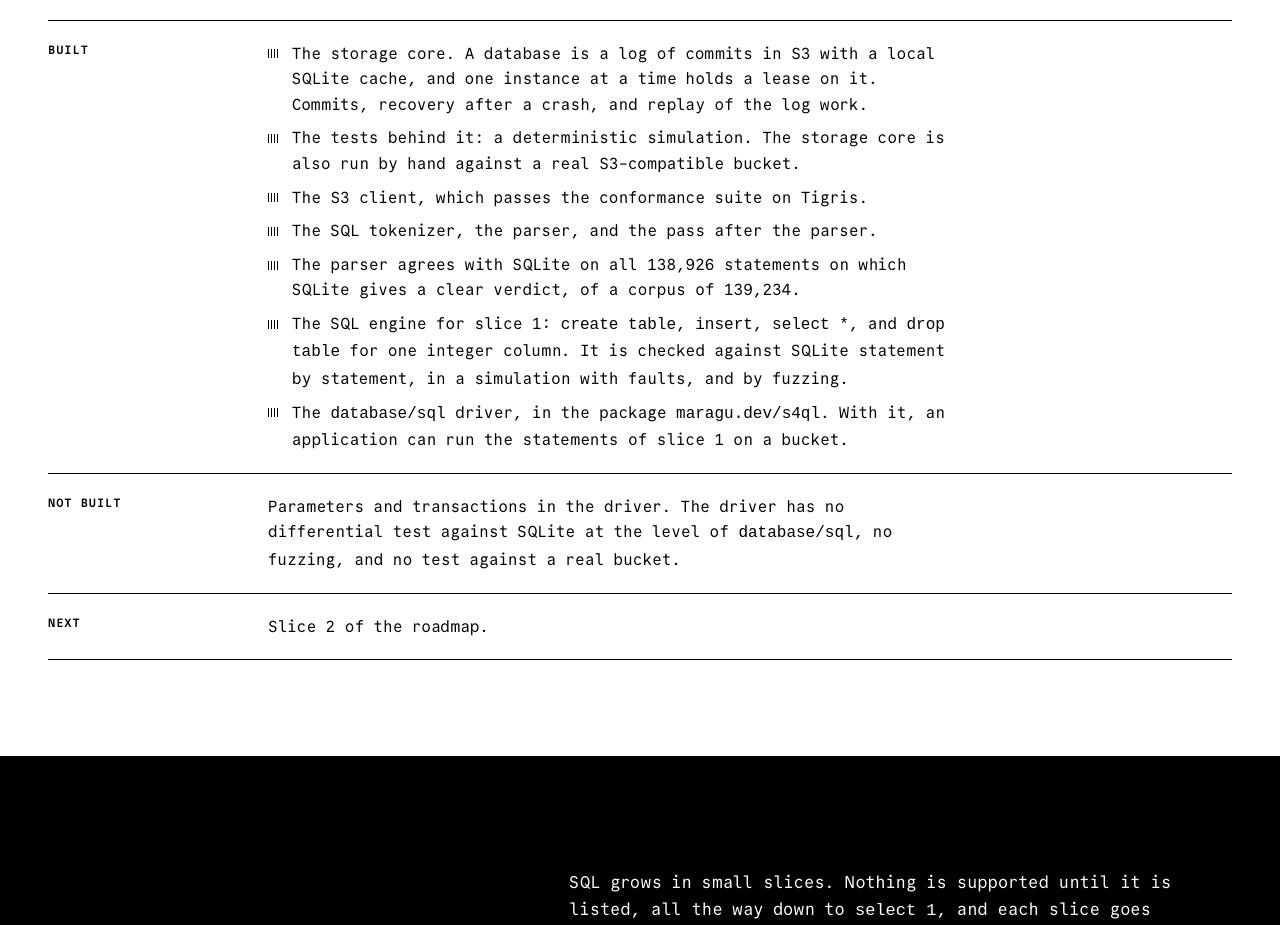
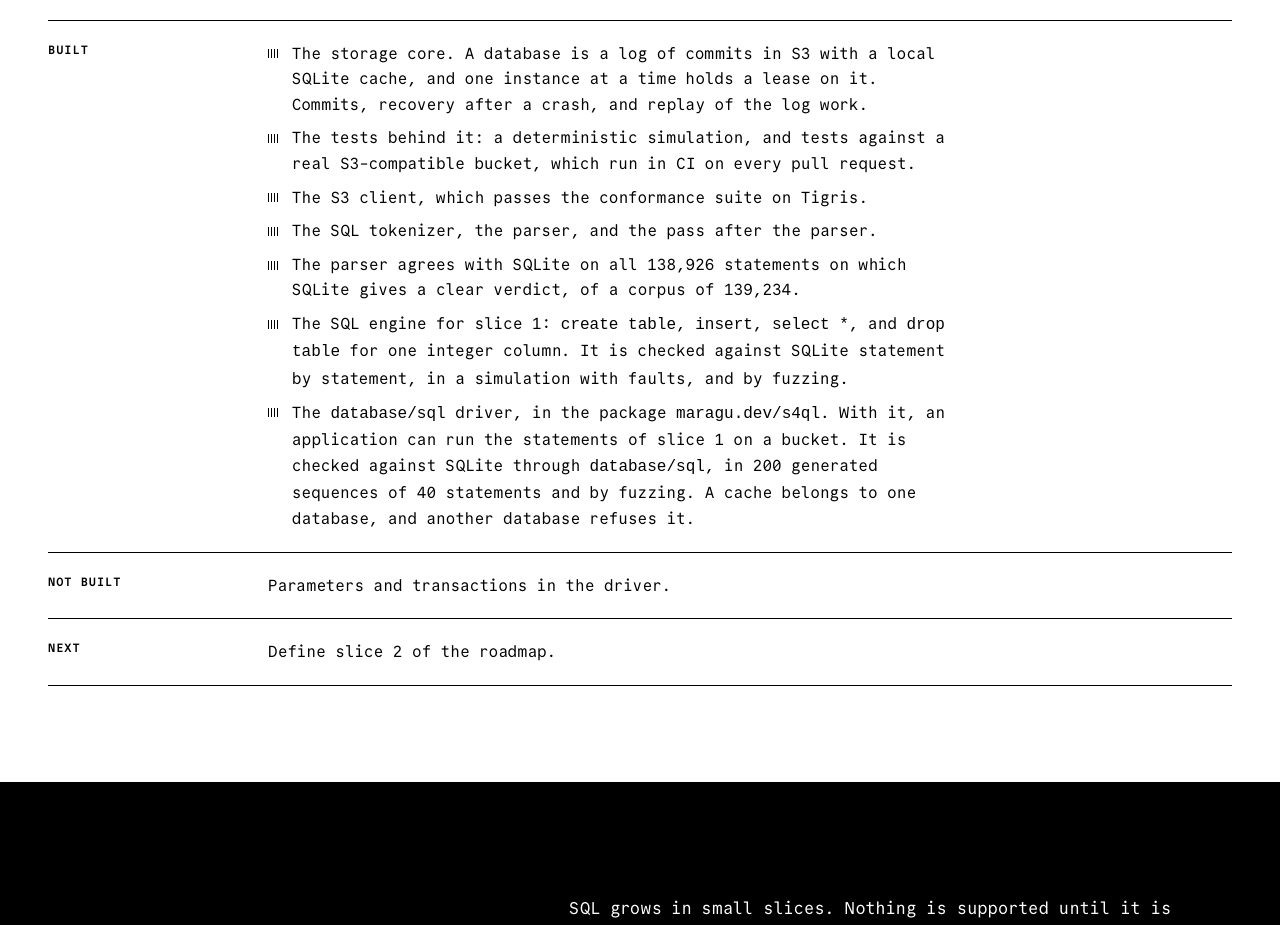
Before and after one commit to maragudk/s4ql, a plain HTML site: page site/index.html in a window 1280 px wide. Shown: the part 4800-5725 px from the top of the page. Drawn offline with Linux system fonts and the light colour scheme.

Commit message:
Update the status for the tests of the driver

```diff
--- a/site/index.html
+++ b/site/index.html
@@ -848,22 +848,22 @@ footer ul {
           <td>
             <ul>
               <li>The storage core. A database is a log of commits in S3 with a local SQLite cache, and one instance at a time holds a lease on it. Commits, recovery after a crash, and replay of the log work.</li>
-              <li>The tests behind it: a deterministic simulation. The storage core is also run by hand against a real S3-compatible bucket.</li>
+              <li>The tests behind it: a deterministic simulation, and tests against a real S3-compatible bucket, which run in CI on every pull request.</li>
               <li>The S3 client, which passes the conformance suite on Tigris.</li>
               <li>The SQL tokenizer, the parser, and the pass after the parser.</li>
               <li>The parser agrees with SQLite on all 138,926 statements on which SQLite gives a clear verdict, of a corpus of 139,234.</li>
               <li>The SQL engine for slice 1: <code>create table</code>, <code>insert</code>, <code>select *</code>, and <code>drop table</code> for one integer column. It is checked against SQLite statement by statement, in a simulation with faults, and by fuzzing.</li>
-              <li>The <code>database/sql</code> driver, in the package <code>maragu.dev/s4ql</code>. With it, an application can run the statements of slice 1 on a bucket.</li>
+              <li>The <code>database/sql</code> driver, in the package <code>maragu.dev/s4ql</code>. With it, an application can run the statements of slice 1 on a bucket. It is checked against SQLite through <code>database/sql</code>, in 200 generated sequences of 40 statements and by fuzzing. A cache belongs to one database, and another database refuses it.</li>
             </ul>
           </td>
         </tr>
         <tr>
           <th scope="row" class="caps">Not built</th>
-          <td><p>Parameters and transactions in the driver. The driver has no differential test against SQLite at the level of <code>database/sql</code>, no fuzzing, and no test against a real bucket.</p></td>
+          <td><p>Parameters and transactions in the driver.</p></td>
         </tr>
         <tr>
           <th scope="row" class="caps">Next</th>
-          <td><p>Slice 2 of the roadmap.</p></td>
+          <td><p>Define slice 2 of the roadmap.</p></td>
         </tr>
       </tbody>
     </table>
```
Also changed, not shown: 1 other file.
